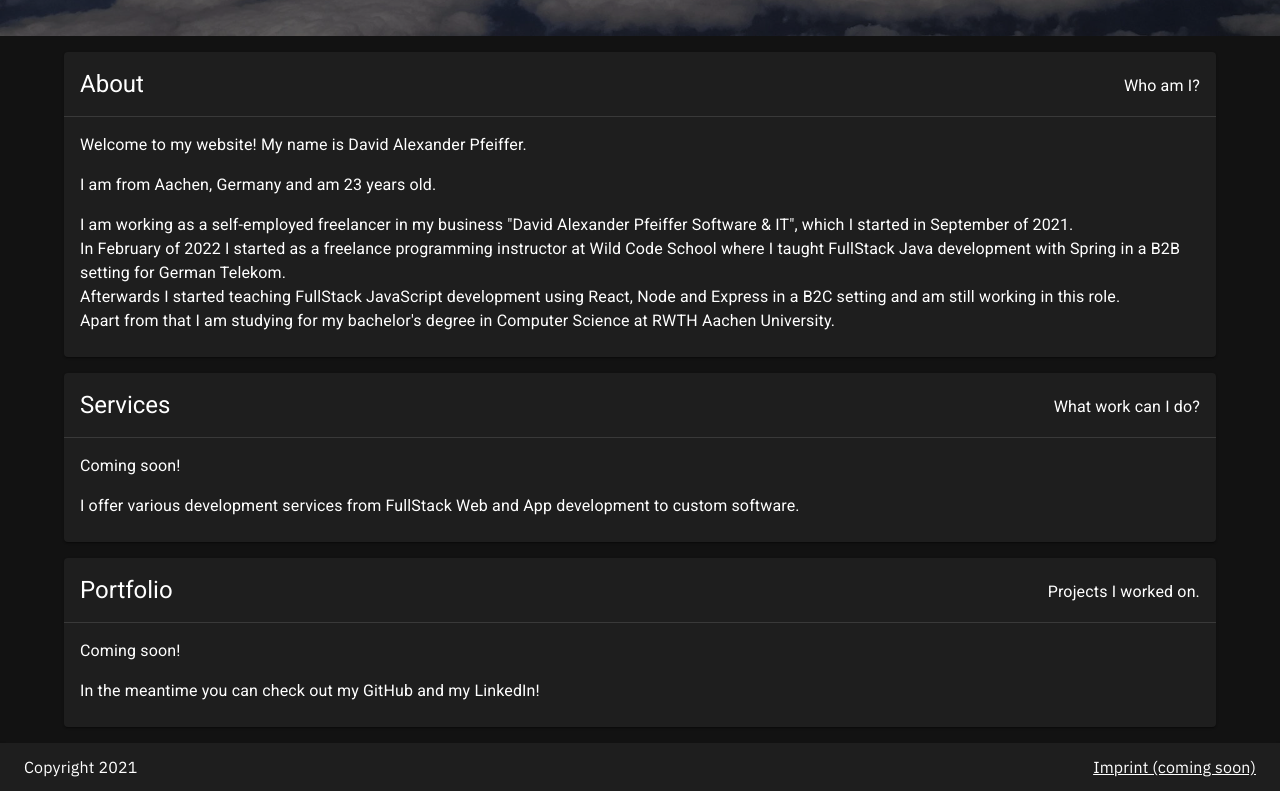
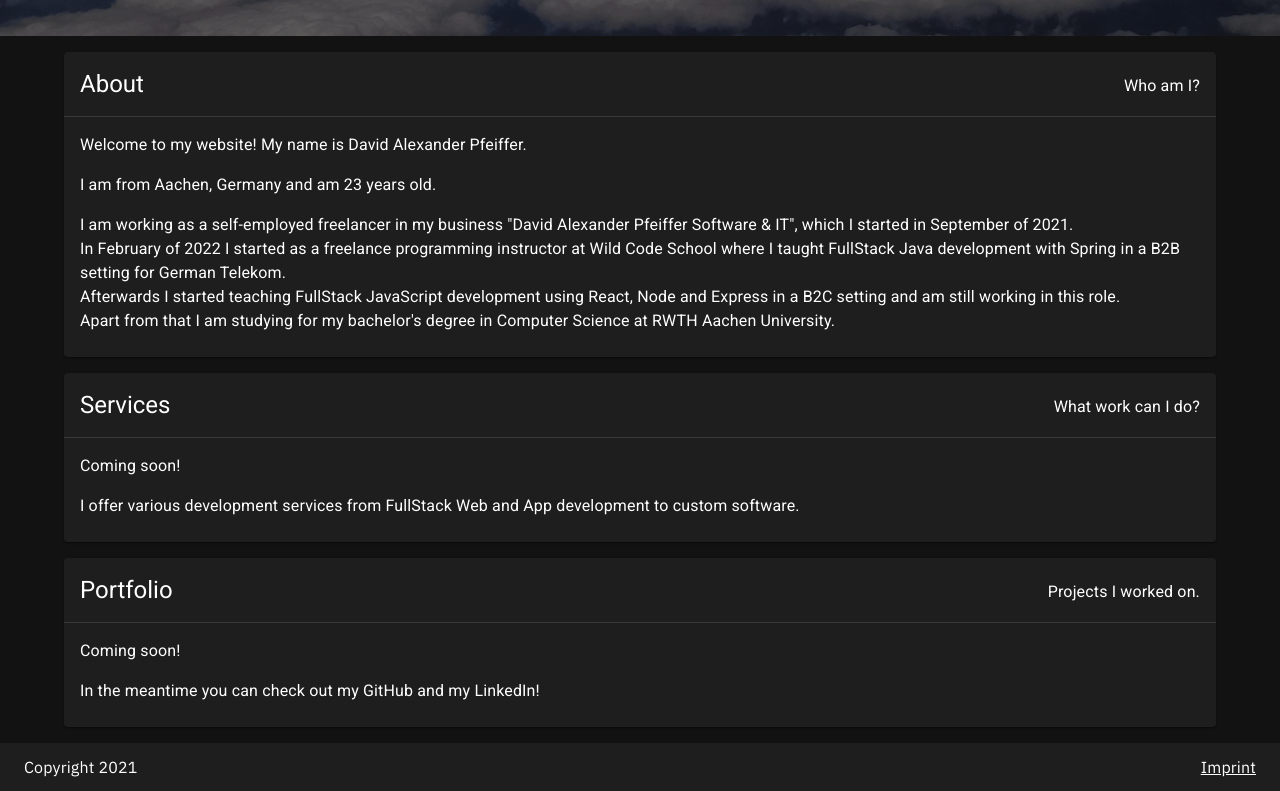
Before and after one commit to davidmc971/d-a-pfeiffer-website, a React (Create React App) app in the folder website-react-ts/: page / in a window 1280 px wide. Shown: the part 764-1555 px from the top of the page. Built offline with nearby package versions, Linux system fonts and the light colour scheme.

Commit message:
Fixed problems with imprint

```diff
--- a/website-react-ts/src/Assets/Imprint.ts
+++ b/website-react-ts/src/Assets/Imprint.ts
@@ -11,18 +11,18 @@ const Imprint = `<div class="impressum">
   </p>
   <p>
     <strong>Kontakt:</strong> <br />
-    Telefon: %2B49-1735675204<br />
+    Telefon: +49 173 5675204<br />
     E-Mail:
     <a href="mailto:david.pfeiffer971@gmail.com">david.pfeiffer971@gmail.com</a
     ><br />
   </p>
-  <!-- <p>
+  ${"" /*<!-- <p>
     <strong>Umsatzsteuer-ID: </strong> <br />
     Umsatzsteuer-Identifikationsnummer gemäß §27a Umsatzsteuergesetz:
     201%2F5326%2F7005<br /><br />
     <strong>Wirtschafts-ID: </strong><br />
     <br />
-  </p> -->
+</p> -->*/}
   <p>
     <strong>Haftungsausschluss: </strong><br /><br /><strong
       >Haftung für Inhalte</strong
--- a/website-react-ts/src/Components/Footer.tsx
+++ b/website-react-ts/src/Components/Footer.tsx
@@ -35,7 +35,7 @@ function Footer() {
               sx={{ cursor: "pointer" }}
               onClick={() => setModalOpen(!modalOpen)}
             >
-              Imprint (coming soon)
+              Imprint
             </Link>
             <Dialog
               open={modalOpen}
@@ -43,7 +43,7 @@ function Footer() {
               fullWidth={true}
               maxWidth="md"
             >
-              <DialogTitle>
+              <DialogTitle component="div">
                 <h2 style={{ margin: 0 }}>Impressum</h2>
               </DialogTitle>
               <Divider />
```
